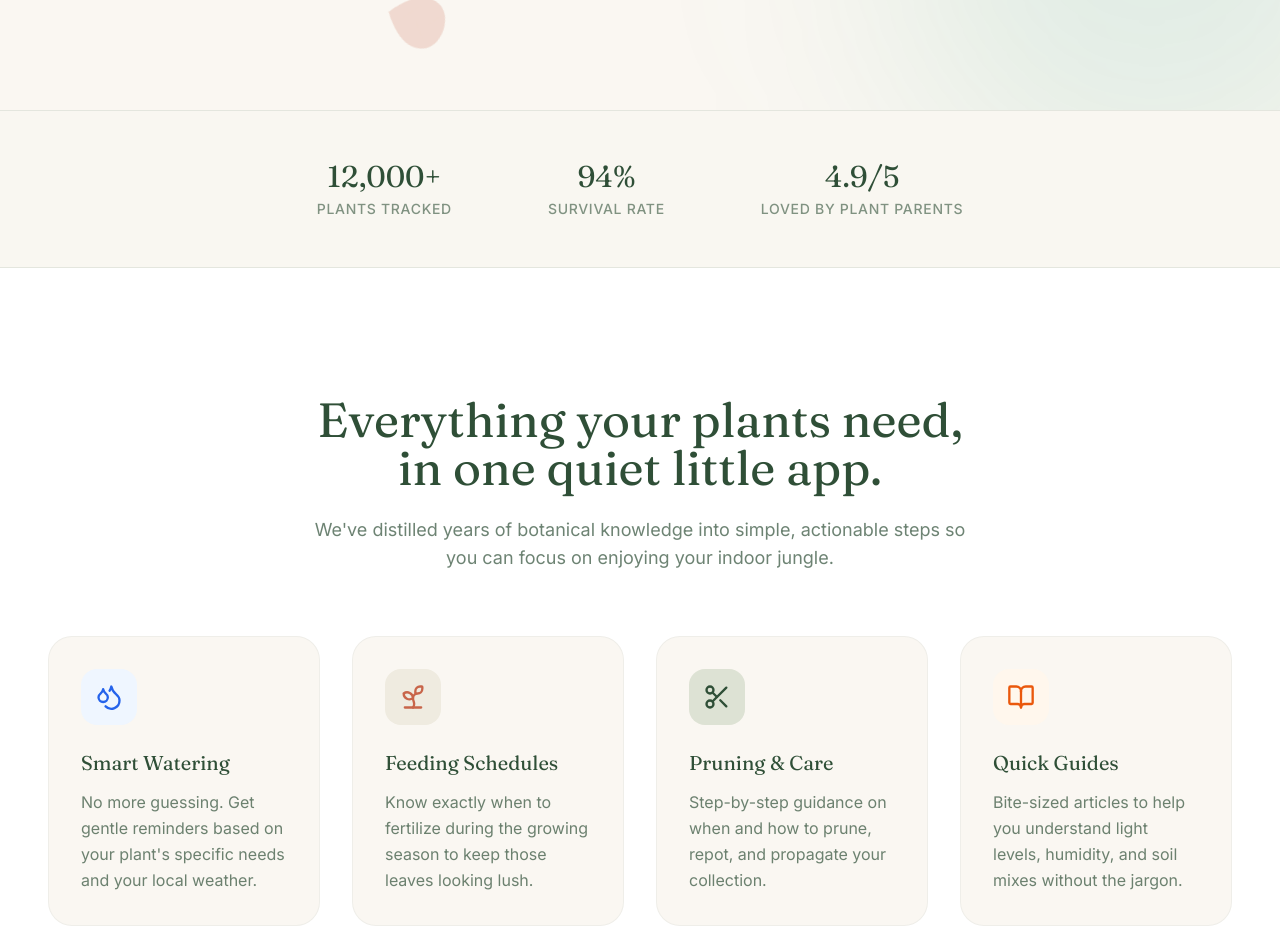
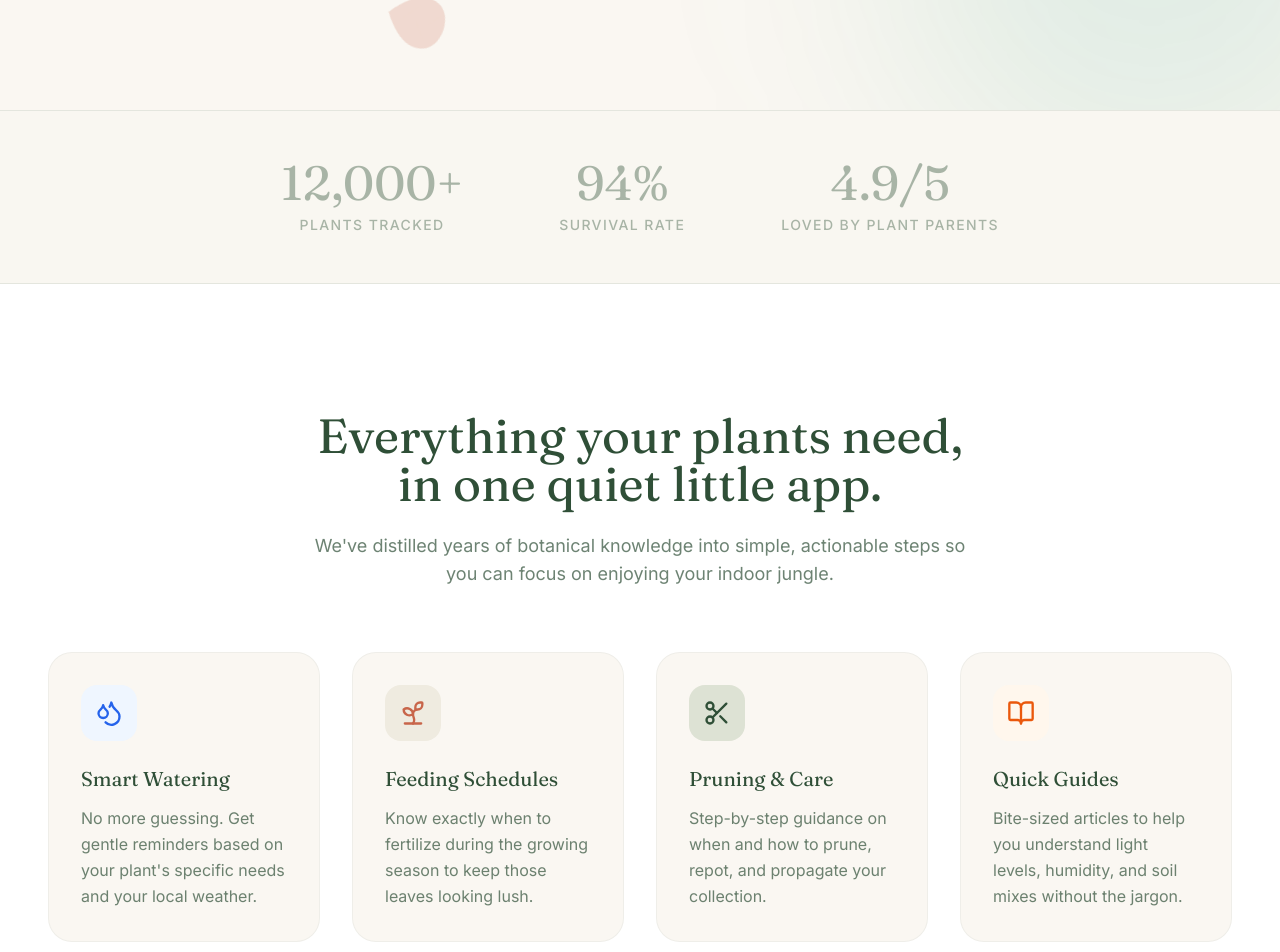
Before and after one commit to SamarSiddiqui/Sproutly, a Next.js app: page / in a window 1280 px wide. Shown: the part 778-1730 px from the top of the page. Built offline with nearby package versions, Linux system fonts and the light colour scheme; no server answers.

Commit message:
style(landing): add hover bloom and softened typography to trust strip stats

```diff
--- a/src/components/PreLogin/TrustStrip.tsx
+++ b/src/components/PreLogin/TrustStrip.tsx
@@ -41,27 +41,27 @@ export function TrustStrip() {
           ref={stripRef}
           className="flex flex-wrap justify-center gap-12 md:gap-24 text-center"
         >
-          <div className="flex flex-col items-center">
-            <span className="text-3xl font-serif text-sproutly-forest mb-1">
+          <div className="group flex flex-col items-center cursor-default transition-transform duration-500 hover:-translate-y-1">
+            <span className="text-4xl md:text-5xl font-serif text-sproutly-forest/40 group-hover:text-transparent group-hover:bg-clip-text group-hover:bg-gradient-to-r group-hover:from-sproutly-sage group-hover:to-emerald-600 transition-all duration-500 mb-2">
               12,000+
             </span>
-            <span className="text-sm font-medium text-sproutly-forest/60 uppercase tracking-wider">
+            <span className="text-sm font-medium text-sproutly-forest/40 group-hover:text-sproutly-forest/80 transition-colors duration-500 uppercase tracking-widest">
               Plants Tracked
             </span>
           </div>
-          <div className="flex flex-col items-center">
-            <span className="text-3xl font-serif text-sproutly-forest mb-1">
+          <div className="group flex flex-col items-center cursor-default transition-transform duration-500 hover:-translate-y-1">
+            <span className="text-4xl md:text-5xl font-serif text-sproutly-forest/40 group-hover:text-transparent group-hover:bg-clip-text group-hover:bg-gradient-to-r group-hover:from-sproutly-sage group-hover:to-emerald-600 transition-all duration-500 mb-2">
               94%
             </span>
-            <span className="text-sm font-medium text-sproutly-forest/60 uppercase tracking-wider">
+            <span className="text-sm font-medium text-sproutly-forest/40 group-hover:text-sproutly-forest/80 transition-colors duration-500 uppercase tracking-widest">
               Survival Rate
             </span>
           </div>
-          <div className="flex flex-col items-center">
-            <span className="text-3xl font-serif text-sproutly-forest mb-1">
+          <div className="group flex flex-col items-center cursor-default transition-transform duration-500 hover:-translate-y-1">
+            <span className="text-4xl md:text-5xl font-serif text-sproutly-forest/40 group-hover:text-transparent group-hover:bg-clip-text group-hover:bg-gradient-to-r group-hover:from-sproutly-sage group-hover:to-emerald-600 transition-all duration-500 mb-2">
               4.9/5
             </span>
-            <span className="text-sm font-medium text-sproutly-forest/60 uppercase tracking-wider">
+            <span className="text-sm font-medium text-sproutly-forest/40 group-hover:text-sproutly-forest/80 transition-colors duration-500 uppercase tracking-widest">
               Loved by Plant Parents
             </span>
           </div>
```
